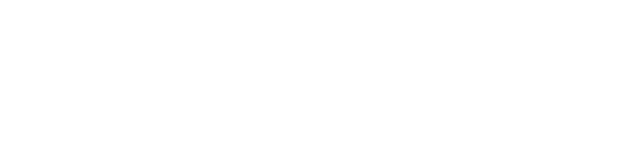
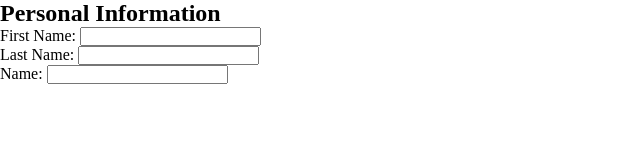
Before and after one commit to vovvardanyan/bankingsystem, a plain HTML site: page index.html in a window 1280 px wide. Shown: the whole page, without its empty margins (0-640 px from the left). Drawn offline with Linux system fonts and the light colour scheme.

Commit message:
Added personal information form

```diff
--- a/index.html
+++ b/index.html
@@ -10,7 +10,30 @@
 	  <link rel="stylesheet" href="styles/media-styles.css">
    </head>
    <body>
-   	     <script src="library/jquery/jquery.min.js"></script>
-		 <script src="scripts/script.js"></script>
+      <header>
+
+      </header>
+      <div class="container">
+        <h2>Personal Information</h2>
+          <form>
+            <div class="form-group">
+              <label for="firstName">First Name:</label>
+              <input type="text" class="form-control" id="firstName">
+            </div>
+            <div class="form-group">
+              <label for="lastName">Last Name:</label>
+              <input type="text" class="form-control" id="lastName">
+            </div>
+            <div class="form-group">
+              <label for="passport">Name:</label>
+              <input type="text" class="form-control" id="passport">
+            </div>
+          </form>
+      </div>
+      <footer>
+
+      </footer>
+	  <script src="library/jquery/jquery.min.js"></script>
+	  <script src="scripts/script.js"></script>
    </body>
 </html>
```
